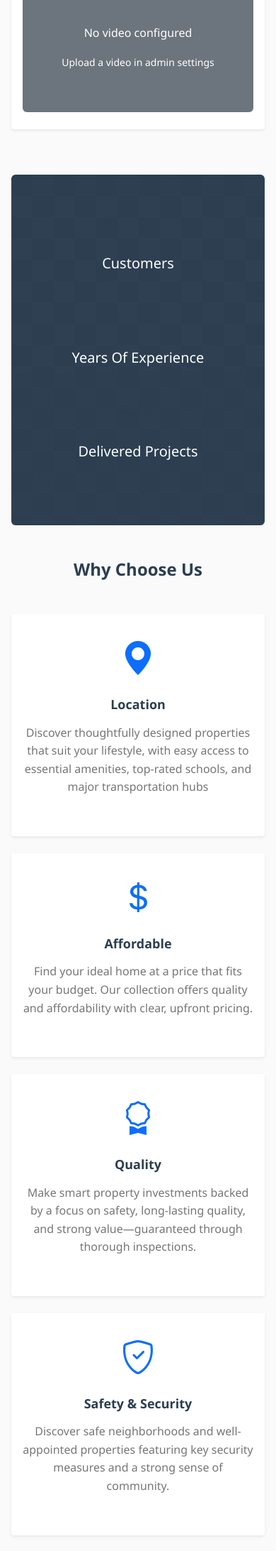
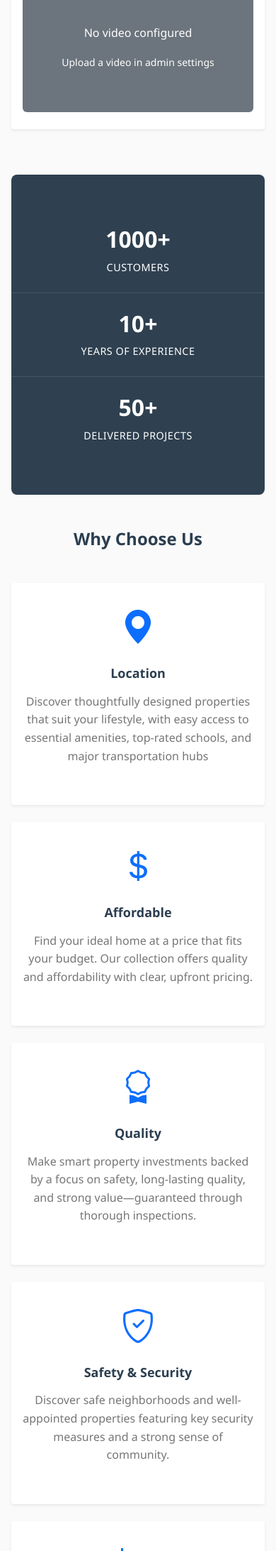
Before and after one commit to IbrahimGashaw/TTC, a Django app: page /about/ in a window 390 px wide. Shown: the part 998-3183 px from the top of the page at 71% size. Run offline with Django 4.2, Linux system fonts and the light colour scheme; data comes from the database, SQL or seed files in the repository; data that the repository does not hold is empty.

Commit message:
modified:   static/css/style.css 	modified:   templates/properties/about.html 	modified:   templates/properties/property_detail.html

```diff
--- a/static/css/style.css
+++ b/static/css/style.css
@@ -496,6 +496,58 @@
         right: 8px;
         height: 400px;
         max-height: calc(100vh - 90px);
+    }
+}
+
+/* Statistics Banner */
+.statistics-banner {
+    background-color: #2f4050;
+    border-radius: 8px;
+    overflow: hidden;
+}
+
+.statistics-number {
+    font-size: 3.5rem;
+    font-weight: 700;
+    color: #fff;
+    margin: 0;
+    line-height: 1.2;
+}
+
+.statistics-label {
+    font-size: 1.1rem;
+    color: #fff;
+    font-weight: 400;
+    margin: 0;
+    text-transform: uppercase;
+    letter-spacing: 0.5px;
+}
+
+@media (max-width: 768px) {
+    .statistics-number {
+        font-size: 2.5rem;
+    }
+
+    .statistics-label {
+        font-size: 1rem;
+    }
+}
+
+@media (max-width: 576px) {
+    .statistics-number {
+        font-size: 2rem;
+    }
+
+    .statistics-label {
+        font-size: 0.9rem;
+    }
+
+    .statistics-banner .col-md-4 {
+        border-bottom: 1px solid rgba(255, 255, 255, 0.1);
+    }
+
+    .statistics-banner .col-md-4:last-child {
+        border-bottom: none;
     }
 }
 
--- a/templates/properties/about.html
+++ b/templates/properties/about.html
@@ -102,22 +102,22 @@
         </div>
     </div>
 
-    <!-- Statistics -->
+    <!-- Statistics Banner -->
     <div class="row mb-5">
         <div class="col-12">
-            <div class="bg-primary text-white p-5 rounded">
-                <div class="row text-center">
-                    <div class="col-md-4 mb-4">
-                        <h2 class="display-3 fw-bold">{{ stats.customers }}+</h2>
-                        <p class="lead">{% translate_text "Customers" CURRENT_LANGUAGE_CODE %}</p>
+            <div class="statistics-banner text-white py-5">
+                <div class="row text-center g-0">
+                    <div class="col-md-4 col-12 py-4">
+                        <h2 class="statistics-number fw-bold mb-2">{{ stats.customers }}+</h2>
+                        <p class="statistics-label mb-0">{% translate_text "Customers" CURRENT_LANGUAGE_CODE %}</p>
                     </div>
-                    <div class="col-md-4 mb-4">
-                        <h2 class="display-3 fw-bold">{{ stats.years_experience }}+</h2>
-                        <p class="lead">{% translate_text "Years Of Experience" CURRENT_LANGUAGE_CODE %}</p>
+                    <div class="col-md-4 col-12 py-4">
+                        <h2 class="statistics-number fw-bold mb-2">{{ stats.years_experience }}+</h2>
+                        <p class="statistics-label mb-0">{% translate_text "Years Of Experience" CURRENT_LANGUAGE_CODE %}</p>
                     </div>
-                    <div class="col-md-4 mb-4">
-                        <h2 class="display-3 fw-bold">{{ stats.delivered_projects }}+</h2>
-                        <p class="lead">{% translate_text "Delivered Projects" CURRENT_LANGUAGE_CODE %}</p>
+                    <div class="col-md-4 col-12 py-4">
+                        <h2 class="statistics-number fw-bold mb-2">{{ stats.delivered_projects }}+</h2>
+                        <p class="statistics-label mb-0">{% translate_text "Delivered Projects" CURRENT_LANGUAGE_CODE %}</p>
                     </div>
                 </div>
             </div>
--- a/templates/properties/property_detail.html
+++ b/templates/properties/property_detail.html
@@ -368,7 +368,7 @@
                     <hr>
                     <div class="text-center">
                         <p class="mb-2"><strong>Hotline - 6033</strong></p>
-                        <p class="mb-0"><i class="bi bi-phone"></i> +251975666699</p>
+                        <p class="mb-0"><i class="bi bi-phone"></i> +251913677468</p>
                     </div>
                 </div>
                 </div>
```
